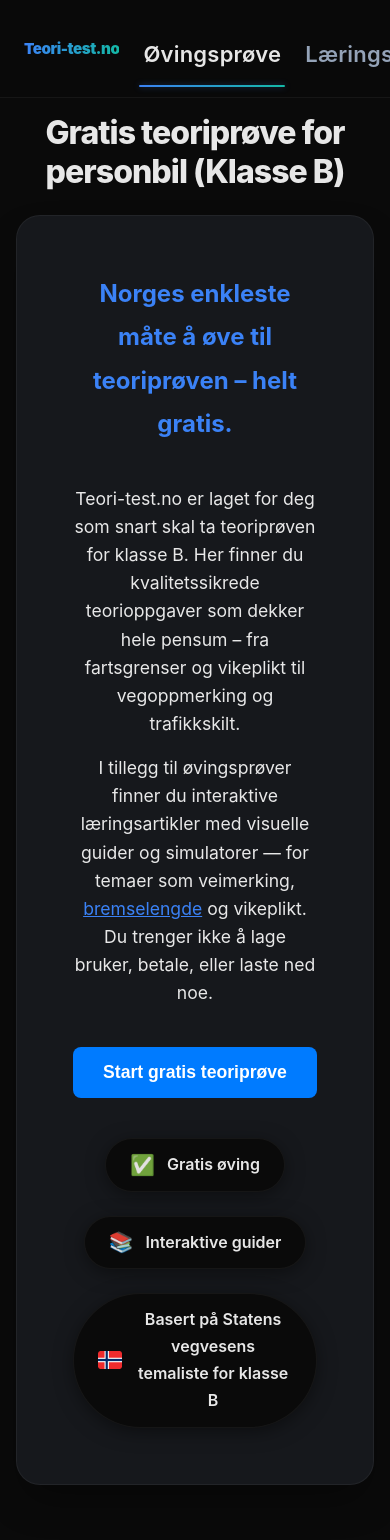
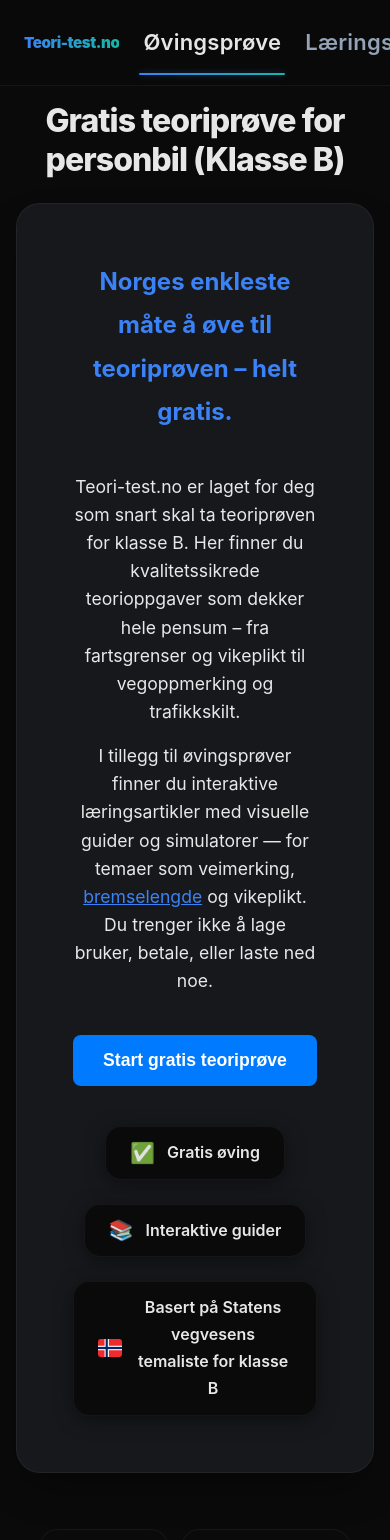
Before and after one commit to andrelindaas-tech/lappen-quiz-system, a React (Vite) app: page / in a window 390 px wide. Shown: the top 1540 px of the page. Built offline with nearby package versions, Linux system fonts and the light colour scheme; no server answers.

Commit message:
Implement lazy loading, self-hosted Inter font, and fix feature-item mobile layout

```diff
--- a/index.html
+++ b/index.html
@@ -11,9 +11,7 @@
   <!-- Preconnect to external services (reduces LCP) -->
   <link rel="preconnect" href="https://tdclflxovwhqutaikvuj.supabase.co" crossorigin />
   <link rel="dns-prefetch" href="https://tdclflxovwhqutaikvuj.supabase.co" />
-  <link rel="preconnect" href="https://fonts.googleapis.com" />
-  <link rel="preconnect" href="https://fonts.gstatic.com" crossorigin />
-  <link href="https://fonts.googleapis.com/css2?family=Inter:wght@400;500;600;700;800;900&display=swap" rel="stylesheet">
+
 
   <!-- Viewport & Mobile -->
   <meta name="viewport" content="width=device-width, initial-scale=1.0" />
--- a/package.json
+++ b/package.json
@@ -9,6 +9,7 @@
     "preview": "vite preview"
   },
   "dependencies": {
+    "@fontsource-variable/inter": "^5.2.8",
     "@supabase/supabase-js": "^2.39.3",
     "canvas-confetti": "^1.9.4",
     "framer-motion": "^12.34.0",
--- a/src/App.tsx
+++ b/src/App.tsx
@@ -1,10 +1,11 @@
 // Main App Component
-import { useState, useEffect, useCallback } from 'react'
+import { useState, useEffect, useCallback, Suspense, lazy } from 'react'
 import { Routes, Route, NavLink, Link, useNavigate, useLocation } from 'react-router-dom'
-import QuizContainer from './components/QuizContainer'
-import StartScreen from './components/StartScreen'
-import TheoryPage from './components/TheoryPage'
-import OppkjoringPage from './components/OppkjoringPage'
+
+const QuizContainer = lazy(() => import('./components/QuizContainer'))
+const StartScreen = lazy(() => import('./components/StartScreen'))
+const TheoryPage = lazy(() => import('./components/TheoryPage'))
+const OppkjoringPage = lazy(() => import('./components/OppkjoringPage'))
 import ThemeToggle from './components/ThemeToggle'
 import DailyStreak from './components/DailyStreak'
 import { recordCompletion } from './utils/streakStore'
@@ -122,6 +123,7 @@ export default function App() {
             </header>
 
             <main>
+                <Suspense fallback={<div style={{ display: 'flex', justifyContent: 'center', padding: '4rem', color: 'var(--color-text-light)' }}>Laster...</div>}>
                     <Routes>
                         <Route path="/" element={<StartScreen />} />
                         <Route path="/quiz" element={<QuizContainer onReturnHome={handleReturnHome} onQuizComplete={handleQuizComplete} />} />
@@ -131,6 +133,7 @@ export default function App() {
                         {/* Fallback route */}
                         <Route path="*" element={<StartScreen />} />
                     </Routes>
+                </Suspense>
             </main>
 
             <footer className="site-footer">
--- a/src/index.css
+++ b/src/index.css
@@ -897,10 +897,12 @@ body.dark-mode .hero-section {
   color: var(--color-text);
   background-color: var(--color-bg-secondary);
   padding: var(--spacing-sm) var(--spacing-lg);
-  border-radius: 999px;
+  border-radius: 16px;
   border: 1px solid var(--color-border);
   transition: all 0.2s cubic-bezier(0.4, 0, 0.2, 1);
   box-shadow: var(--shadow-sm);
+  text-align: center;
+  justify-content: center;
 }
 
 .feature-item:hover {
--- a/src/main.tsx
+++ b/src/main.tsx
@@ -1,4 +1,5 @@
 // Main Entry Point
+import '@fontsource-variable/inter'
 import React from 'react'
 import ReactDOM from 'react-dom/client'
 import { BrowserRouter } from 'react-router-dom'
```
Also changed, not shown: 1 other file (tests, documents, lock files or other folders). Lines whose indentation alone changed are shown as unchanged.
